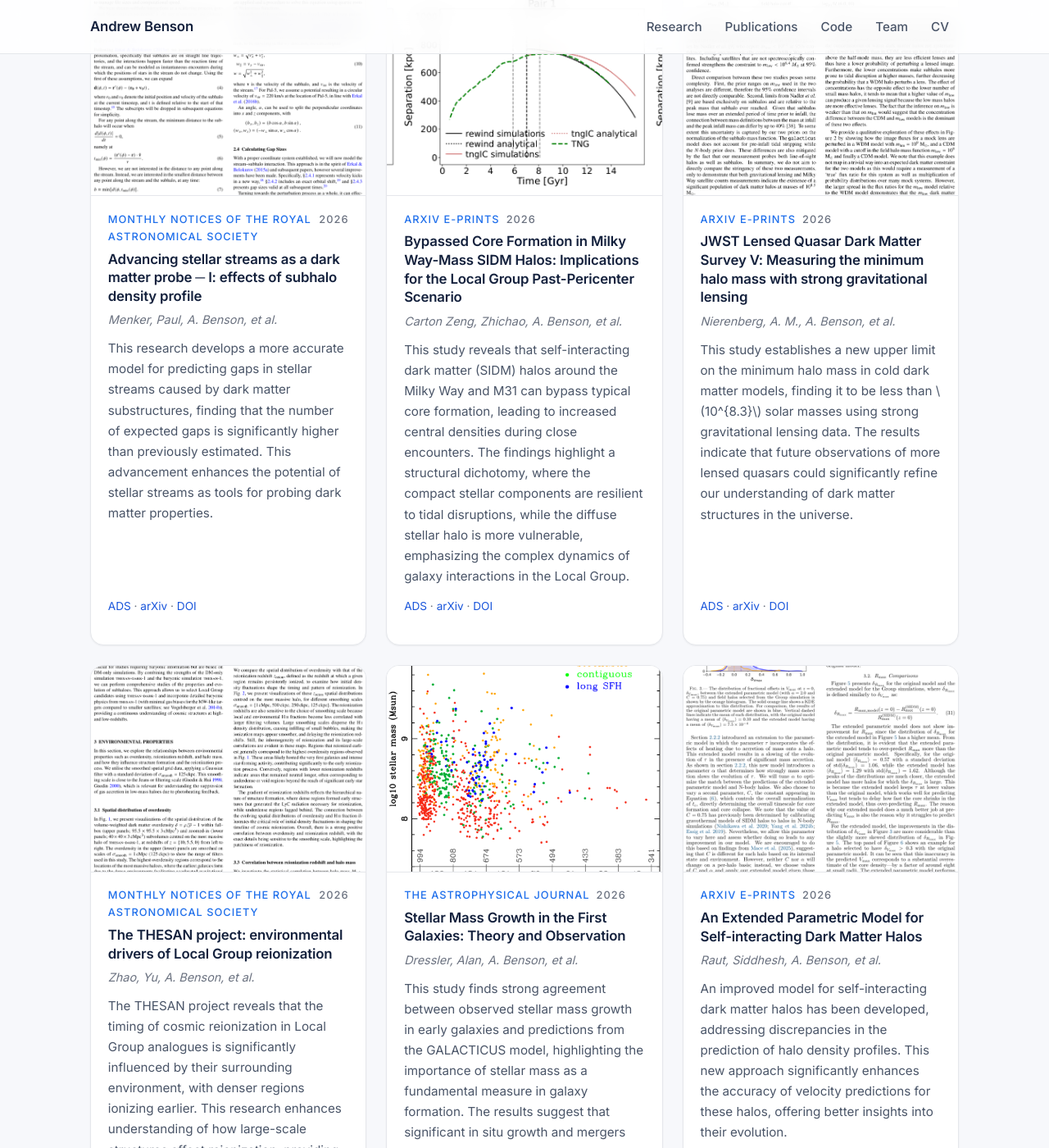
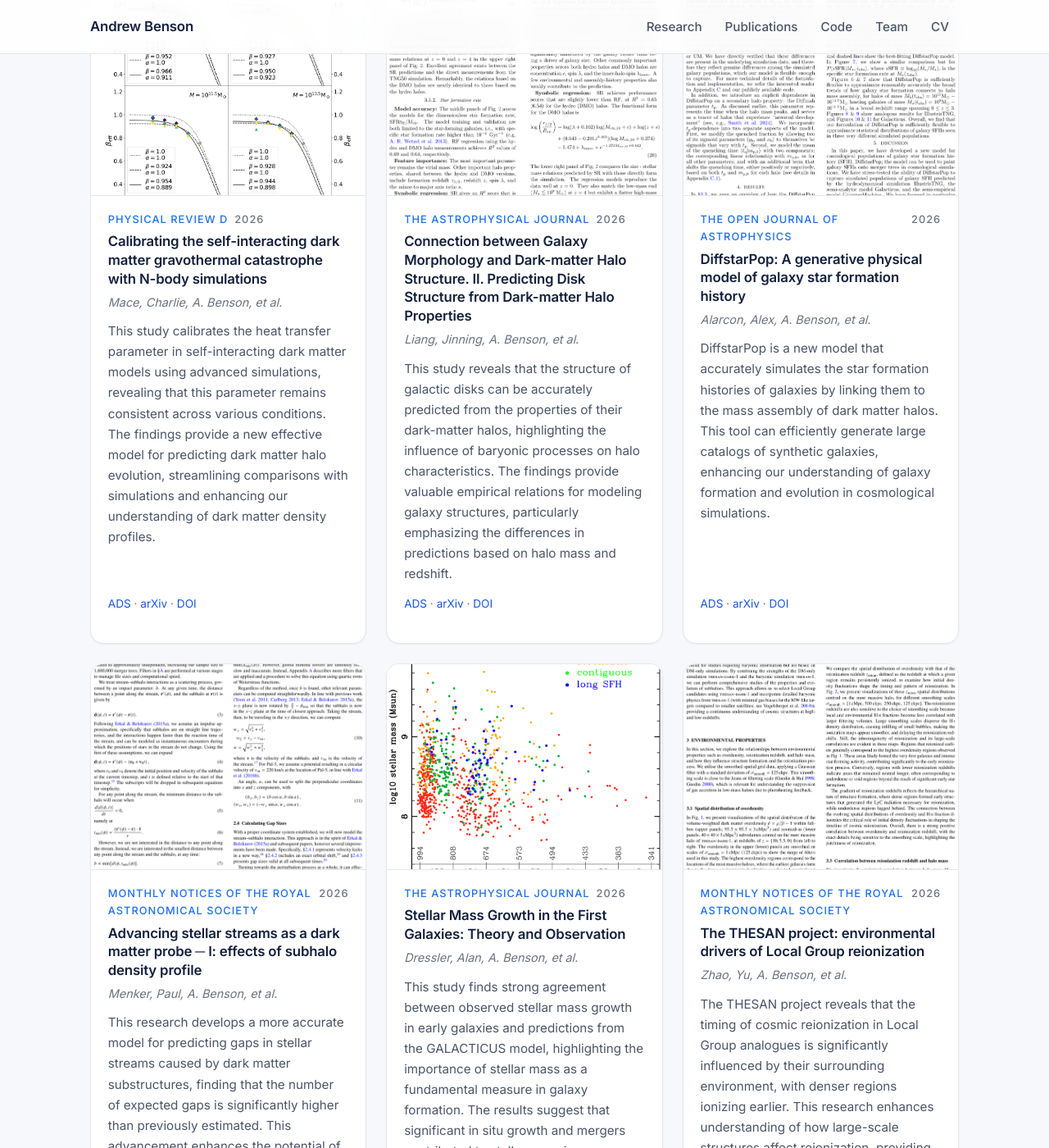
Before and after one commit to abensonca/abensonca.github.io, a Jekyll site: the page built from index.md, in a window 1280 px wide and 1400 px high, scrolled down 1467 px. Shown: the whole window at 82% size. Built offline with Jekyll 4.4.1, drawn with Linux system fonts in a browser that asks for light colours; some of the changed text lies outside the part shown.

Commit message:
chore: refresh papers from ADS

```diff
--- a/_data/papers.yml
+++ b/_data/papers.yml
@@ -1,4 +1,45 @@
 # Auto-generated by scripts/fetch_papers.py — do not edit by hand.
+- bibcode: 2026PhRvD.113j3011M
+  title: Calibrating the self-interacting dark matter gravothermal catastrophe with <inline-formula><mml:math><mml:mi>N</mml:mi></mml:math></inline-formula>-body
+    simulations
+  authors_short: Mace, Charlie, A. Benson, et al.
+  year: 2026
+  venue: Physical Review D
+  url: https://ui.adsabs.harvard.edu/abs/2026PhRvD.113j3011M
+  arxiv: https://arxiv.org/abs/2504.13004
+  doi: 10.1103/x3lh-xfx9
+  summary: This study calibrates the heat transfer parameter in self-interacting dark matter models using
+    advanced simulations, revealing that this parameter remains consistent across various conditions.
+    The findings provide a new effective model for predicting dark matter halo evolution, streamlining
+    comparisons with simulations and enhancing our understanding of dark matter density profiles.
+  figure: /assets/img/papers/2026PhRvD.113j3011M.png
+- bibcode: 2026ApJ..1003...12L
+  title: Connection between Galaxy Morphology and Dark-matter Halo Structure. II. Predicting Disk Structure
+    from Dark-matter Halo Properties
+  authors_short: Liang, Jinning, A. Benson, et al.
+  year: 2026
+  venue: The Astrophysical Journal
+  url: https://ui.adsabs.harvard.edu/abs/2026ApJ..1003...12L
+  arxiv: https://arxiv.org/abs/2512.13822
+  doi: 10.3847/1538-4357/ae5821
+  summary: This study reveals that the structure of galactic disks can be accurately predicted from the
+    properties of their dark-matter halos, highlighting the influence of baryonic processes on halo characteristics.
+    The findings provide valuable empirical relations for modeling galaxy structures, particularly emphasizing
+    the differences in predictions based on halo mass and redshift.
+  figure: /assets/img/papers/2026ApJ..1003...12L.png
+- bibcode: 2026OJAp....961920A
+  title: 'DiffstarPop: A generative physical model of galaxy star formation history'
+  authors_short: Alarcon, Alex, A. Benson, et al.
+  year: 2026
+  venue: The Open Journal of Astrophysics
+  url: https://ui.adsabs.harvard.edu/abs/2026OJAp....961920A
+  arxiv: https://arxiv.org/abs/2510.27604
+  doi: 10.33232/001c.161920
+  summary: DiffstarPop is a new model that accurately simulates the star formation histories of galaxies
+    by linking them to the mass assembly of dark matter halos. This tool can efficiently generate large
+    catalogs of synthetic galaxies, enhancing our understanding of galaxy formation and evolution in cosmological
+    simulations.
+  figure: /assets/img/papers/2026OJAp....961920A.png
 - bibcode: 2026MNRAS.548ag538M
   title: 'Advancing stellar streams as a dark matter probe ─ I: effects of subhalo density profile'
   authors_short: Menker, Paul, A. Benson, et al.
@@ -12,48 +53,6 @@
     previously estimated. This advancement enhances the potential of stellar streams as tools for probing
     dark matter properties.
   figure: /assets/img/papers/2026MNRAS.548ag538M.png
-- bibcode: 2026arXiv260408647C
-  title: 'Bypassed Core Formation in Milky Way-Mass SIDM Halos: Implications for the Local Group Past-Pericenter
-    Scenario'
-  authors_short: Carton Zeng, Zhichao, A. Benson, et al.
-  year: 2026
-  venue: arXiv e-prints
-  url: https://ui.adsabs.harvard.edu/abs/2026arXiv260408647C
-  arxiv: https://arxiv.org/abs/2604.08647
-  doi: 10.48550/arXiv.2604.08647
-  summary: This study reveals that self-interacting dark matter (SIDM) halos around the Milky Way and
-    M31 can bypass typical core formation, leading to increased central densities during close encounters.
-    The findings highlight a structural dichotomy, where the compact stellar components are resilient
-    to tidal disruptions, while the diffuse stellar halo is more vulnerable, emphasizing the complex dynamics
-    of galaxy interactions in the Local Group.
-  figure: /assets/img/papers/2026arXiv260408647C.png
-- bibcode: 2026arXiv260405237N
-  title: 'JWST Lensed Quasar Dark Matter Survey V: Measuring the minimum halo mass with strong gravitational
-    lensing'
-  authors_short: Nierenberg, A. M., A. Benson, et al.
-  year: 2026
-  venue: arXiv e-prints
-  url: https://ui.adsabs.harvard.edu/abs/2026arXiv260405237N
-  arxiv: https://arxiv.org/abs/2604.05237
-  doi: 10.48550/arXiv.2604.05237
-  summary: This study establishes a new upper limit on the minimum halo mass in cold dark matter models,
-    finding it to be less than \(10^{8.3}\) solar masses using strong gravitational lensing data. The
-    results indicate that future observations of more lensed quasars could significantly refine our understanding
-    of dark matter structures in the universe.
-  figure: /assets/img/papers/2026arXiv260405237N.png
-- bibcode: 2026MNRAS.547ag500Z
-  title: 'The THESAN project: environmental drivers of Local Group reionization'
-  authors_short: Zhao, Yu, A. Benson, et al.
-  year: 2026
-  venue: Monthly Notices of the Royal Astronomical Society
-  url: https://ui.adsabs.harvard.edu/abs/2026MNRAS.547ag500Z
-  arxiv: https://arxiv.org/abs/2507.16245
-  doi: 10.1093/mnras/stag500
-  summary: The THESAN project reveals that the timing of cosmic reionization in Local Group analogues
-    is significantly influenced by their surrounding environment, with denser regions ionizing earlier.
-    This research enhances understanding of how large-scale structures affect reionization, providing
-    insights into the early histories of galaxies like the Milky Way.
-  figure: /assets/img/papers/2026MNRAS.547ag500Z.png
 - bibcode: 2026ApJ..1001..151D
   title: 'Stellar Mass Growth in the First Galaxies: Theory and Observation'
   authors_short: Dressler, Alan, A. Benson, et al.
@@ -68,15 +67,16 @@
     to stellar mass increases during the early universe, challenging previous claims about the dominance
     of star formation bursts.
   figure: /assets/img/papers/2026ApJ..1001..151D.png
-- bibcode: 2026arXiv260422013R
-  title: An Extended Parametric Model for Self-interacting Dark Matter Halos
-  authors_short: Raut, Siddhesh, A. Benson, et al.
+- bibcode: 2026MNRAS.547ag500Z
+  title: 'The THESAN project: environmental drivers of Local Group reionization'
+  authors_short: Zhao, Yu, A. Benson, et al.
   year: 2026
-  venue: arXiv e-prints
-  url: https://ui.adsabs.harvard.edu/abs/2026arXiv260422013R
-  arxiv: https://arxiv.org/abs/2604.22013
-  doi: 10.48550/arXiv.2604.22013
-  summary: An improved model for self-interacting dark matter halos has been developed, addressing discrepancies
-    in the prediction of halo density profiles. This new approach significantly enhances the accuracy
-    of velocity predictions for these halos, offering better insights into their evolution.
-  figure: /assets/img/papers/2026arXiv260422013R.png
+  venue: Monthly Notices of the Royal Astronomical Society
+  url: https://ui.adsabs.harvard.edu/abs/2026MNRAS.547ag500Z
+  arxiv: https://arxiv.org/abs/2507.16245
+  doi: 10.1093/mnras/stag500
+  summary: The THESAN project reveals that the timing of cosmic reionization in Local Group analogues
+    is significantly influenced by their surrounding environment, with denser regions ionizing earlier.
+    This research enhances understanding of how large-scale structures affect reionization, providing
+    insights into the early histories of galaxies like the Milky Way.
+  figure: /assets/img/papers/2026MNRAS.547ag500Z.png
```
Also changed, not shown: assets/img/papers/2026ApJ..1003...12L.png (added), assets/img/papers/2026OJAp....961920A.png (added), assets/img/papers/2026PhRvD.113j3011M.png (added).
